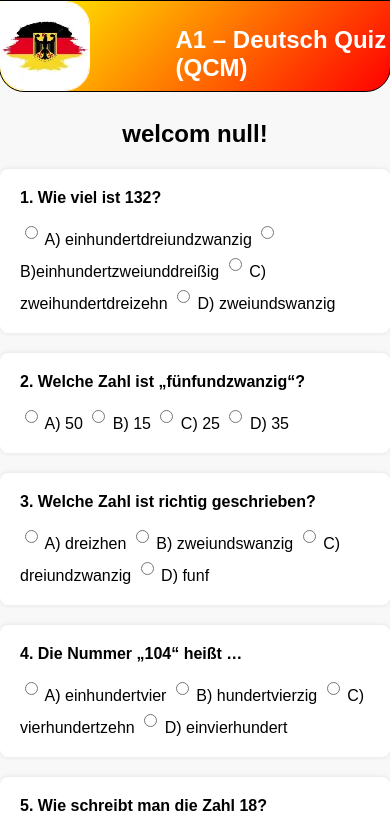
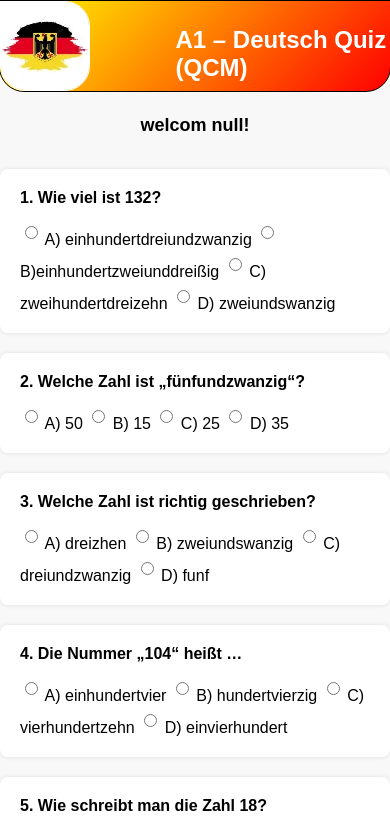
Before and after one commit to abofunun/germany, a plain HTML site: page test.html in a window 390 px wide. Shown: the top 825 px of the page. Drawn offline with Linux system fonts and the light colour scheme.

Commit message:
Enhance quiz layout with CSS styling
Added styling to enhance the visual presentation of the quiz.

```diff
--- a/test.html
+++ b/test.html
@@ -7,7 +7,22 @@
 
     <title>germany</title>
     <link rel="stylesheet" href="style.css">
+<style>
+        body {
+            font-family: Arial;
+            padding: 20px;
+        }
+        h2 {
+            font-size: 24px;
+        }
 
+        @media (max-width: 600px) {
+            h2 {
+                font-size: 18px;
+            }
+
+        }
+    </style>
 </head>
 <body>
    <nav>
```
